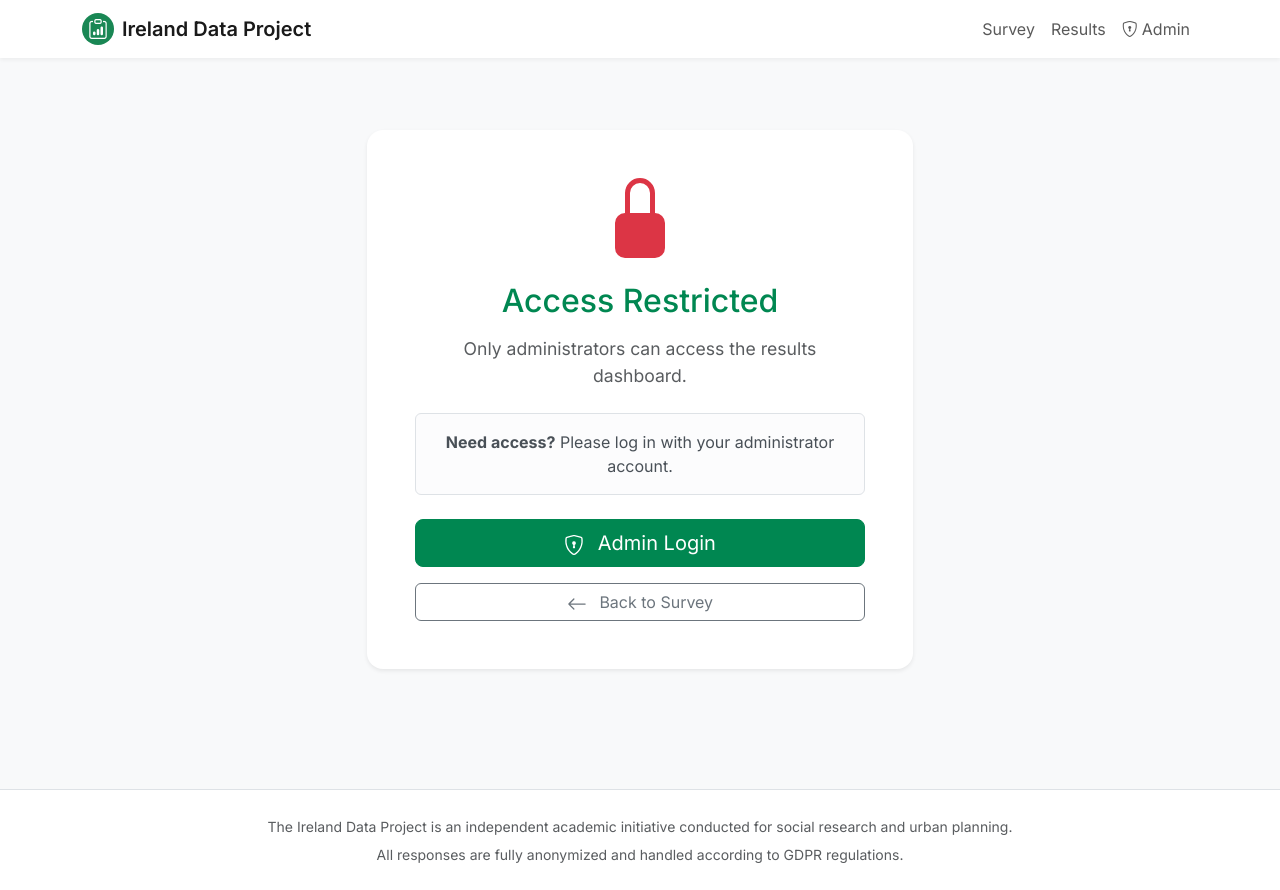
After one commit to paulo9405/research_project, a Django app: page /access-denied/ in a window 1280 px wide. The commit adds this page. Run offline with Django 4.2, Linux system fonts and the light colour scheme.

Commit message:
login redirect

```diff
--- a/ireland_survey/settings.py
+++ b/ireland_survey/settings.py
@@ -125,3 +125,9 @@ STATIC_ROOT = BASE_DIR / 'staticfiles'
 # https://docs.djangoproject.com/en/4.2/ref/settings/#default-auto-field
 
 DEFAULT_AUTO_FIELD = 'django.db.models.BigAutoField'
+
+# Login configuration
+# Redirect to admin login when user tries to access protected pages
+LOGIN_URL = '/admin/'
+# After admin login, redirect to results dashboard
+LOGIN_REDIRECT_URL = '/results/'
--- a/survey/urls.py
+++ b/survey/urls.py
@@ -2,7 +2,8 @@ from django.urls import path
 from . import views
 
 urlpatterns = [
-    path('',         views.survey_form, name='survey_form'),
-    path('thanks/',  views.thanks,      name='thanks'),
-    path('results/', views.results,     name='results'),
+    path('',                views.survey_form,  name='survey_form'),
+    path('thanks/',         views.thanks,       name='thanks'),
+    path('results/',        views.results,      name='results'),
+    path('access-denied/',  views.access_denied, name='access_denied'),
 ]
--- a/survey/views.py
+++ b/survey/views.py
@@ -1,6 +1,11 @@
 from django.shortcuts import render, redirect
-from django.contrib.auth.decorators import login_required
+from django.contrib.auth.decorators import login_required, user_passes_test
 from .models import SurveyResponse
+
+
+def is_staff_user(user):
+    """Check if user is staff (admin)"""
+    return user.is_authenticated and user.is_staff
 
 
 def survey_form(request):
@@ -27,9 +32,14 @@ def thanks(request):
     return render(request, 'survey/thanks.html')
 
 
-@login_required
+def access_denied(request):
+    """Access denied page for non-admin users"""
+    return render(request, 'survey/access_denied.html')
+
+
+@user_passes_test(is_staff_user, login_url='/access-denied/')
 def results(request):
-    """Screen 3 — Results dashboard at /results/ (login required)"""
+    """Screen 3 — Results dashboard at /results/ (admin only)"""
 
     total = SurveyResponse.objects.count()
 
--- a/templates/navbar.html
+++ b/templates/navbar.html
@@ -19,6 +19,12 @@
                 <li class="nav-item">
                     <a class="nav-link" href="{% url 'results' %}">Results</a>
                 </li>
+                <li class="nav-item">
+                    <a class="nav-link d-flex align-items-center" href="/admin/">
+                        <i class="bi bi-shield-lock me-1"></i>
+                        Admin
+                    </a>
+                </li>
             </ul>
         </div>
     </div>
--- /dev/null
+++ b/templates/survey/access_denied.html
@@ -0,0 +1,52 @@
+{% extends 'base.html' %}
+
+{% block title %}Access Restricted{% endblock %}
+
+{% block content %}
+<div class="container py-5">
+    <div class="row justify-content-center">
+        <div class="col-md-8 col-lg-6">
+            <div class="card shadow-sm border-0">
+                <div class="card-body text-center p-5">
+                    <!-- Lock Icon -->
+                    <div class="mb-4">
+                        <svg xmlns="http://www.w3.org/2000/svg" width="80" height="80" fill="#dc3545" class="bi bi-lock-fill" viewBox="0 0 16 16">
+                            <path d="M8 1a2 2 0 0 1 2 2v4H6V3a2 2 0 0 1 2-2m3 6V3a3 3 0 0 0-6 0v4a2 2 0 0 0-2 2v5a2 2 0 0 0 2 2h6a2 2 0 0 0 2-2V9a2 2 0 0 0-2-2"/>
+                        </svg>
+                    </div>
+
+                    <!-- Title -->
+                    <h2 class="mb-3" style="color: var(--primary-color);">Access Restricted</h2>
+
+                    <!-- Message -->
+                    <p class="text-muted mb-4" style="font-size: 1.1rem;">
+                        Only administrators can access the results dashboard.
+                    </p>
+
+                    <div class="alert alert-light border mb-4">
+                        <strong>Need access?</strong> Please log in with your administrator account.
+                    </div>
+
+                    <!-- Buttons -->
+                    <div class="d-grid gap-3">
+                        <a href="/admin/" class="btn btn-primary btn-lg">
+                            <svg xmlns="http://www.w3.org/2000/svg" width="20" height="20" fill="currentColor" class="bi bi-shield-lock me-2" viewBox="0 0 16 16">
+                                <path d="M5.338 1.59a61 61 0 0 0-2.837.856.48.48 0 0 0-.328.39c-.554 4.157.726 7.19 2.253 9.188a10.7 10.7 0 0 0 2.287 2.233c.346.244.652.42.893.533q.18.085.293.118a1 1 0 0 0 .101.025 1 1 0 0 0 .1-.025q.114-.034.294-.118c.24-.113.547-.29.893-.533a10.7 10.7 0 0 0 2.287-2.233c1.527-1.997 2.807-5.031 2.253-9.188a.48.48 0 0 0-.328-.39c-.651-.213-1.75-.56-2.837-.855C9.552 1.29 8.531 1.067 8 1.067c-.53 0-1.552.223-2.662.524zM5.072.56C6.157.265 7.31 0 8 0s1.843.265 2.928.56c1.11.3 2.229.655 2.887.87a1.54 1.54 0 0 1 1.044 1.262c.596 4.477-.787 7.795-2.465 9.99a11.8 11.8 0 0 1-2.517 2.453 7 7 0 0 1-1.048.625c-.28.132-.581.24-.829.24s-.548-.108-.829-.24a7 7 0 0 1-1.048-.625 11.8 11.8 0 0 1-2.517-2.453C1.928 10.487.545 7.169 1.141 2.692A1.54 1.54 0 0 1 2.185 1.43 63 63 0 0 1 5.072.56"/>
+                                <path d="M9.5 6.5a1.5 1.5 0 0 1-1 1.415l.385 1.99a.5.5 0 0 1-.491.595h-.788a.5.5 0 0 1-.49-.595l.384-1.99a1.5 1.5 0 1 1 2-1.415"/>
+                            </svg>
+                            Admin Login
+                        </a>
+
+                        <a href="/" class="btn btn-outline-secondary">
+                            <svg xmlns="http://www.w3.org/2000/svg" width="20" height="20" fill="currentColor" class="bi bi-arrow-left me-2" viewBox="0 0 16 16">
+                                <path fill-rule="evenodd" d="M15 8a.5.5 0 0 0-.5-.5H2.707l3.147-3.146a.5.5 0 1 0-.708-.708l-4 4a.5.5 0 0 0 0 .708l4 4a.5.5 0 0 0 .708-.708L2.707 8.5H14.5A.5.5 0 0 0 15 8"/>
+                            </svg>
+                            Back to Survey
+                        </a>
+                    </div>
+                </div>
+            </div>
+        </div>
+    </div>
+</div>
+{% endblock %}
```
Also changed, not shown: docs/SETUP_INSTRUCTIONS.md (+34 -7 lines).
